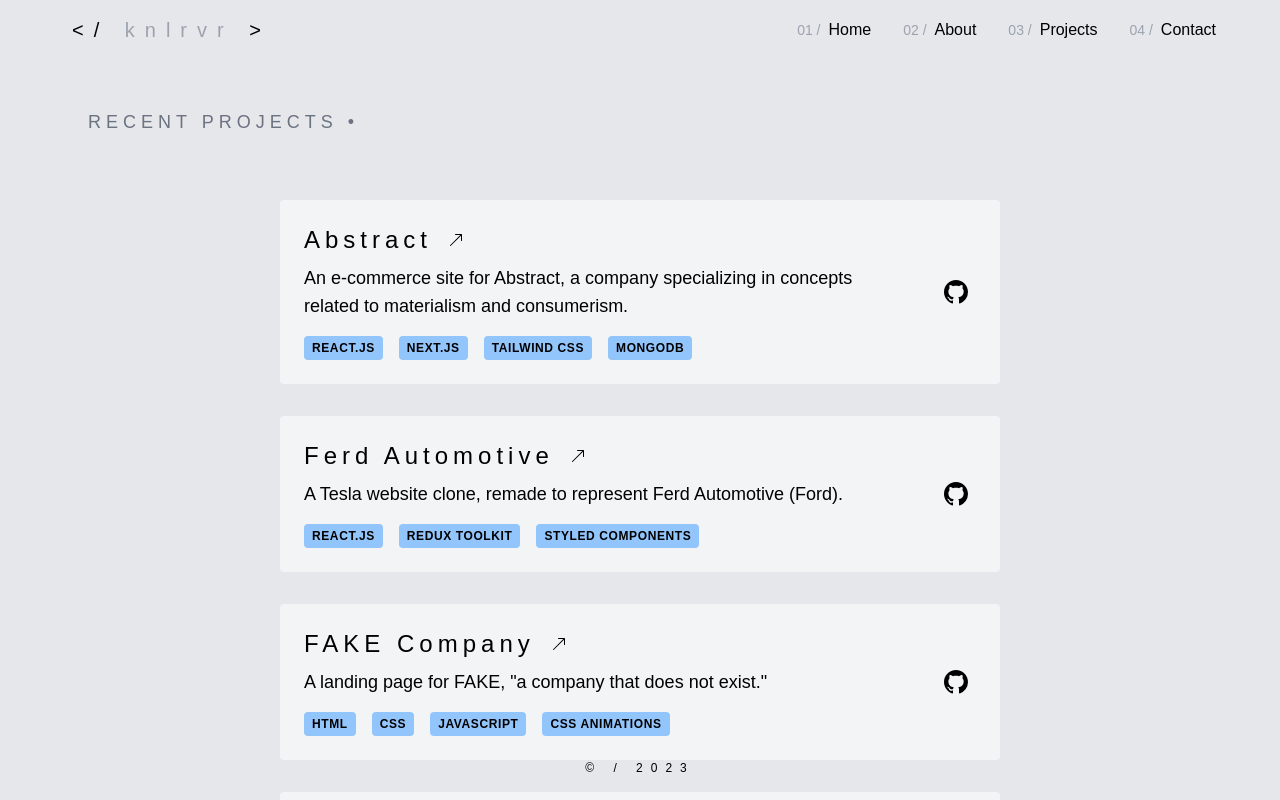
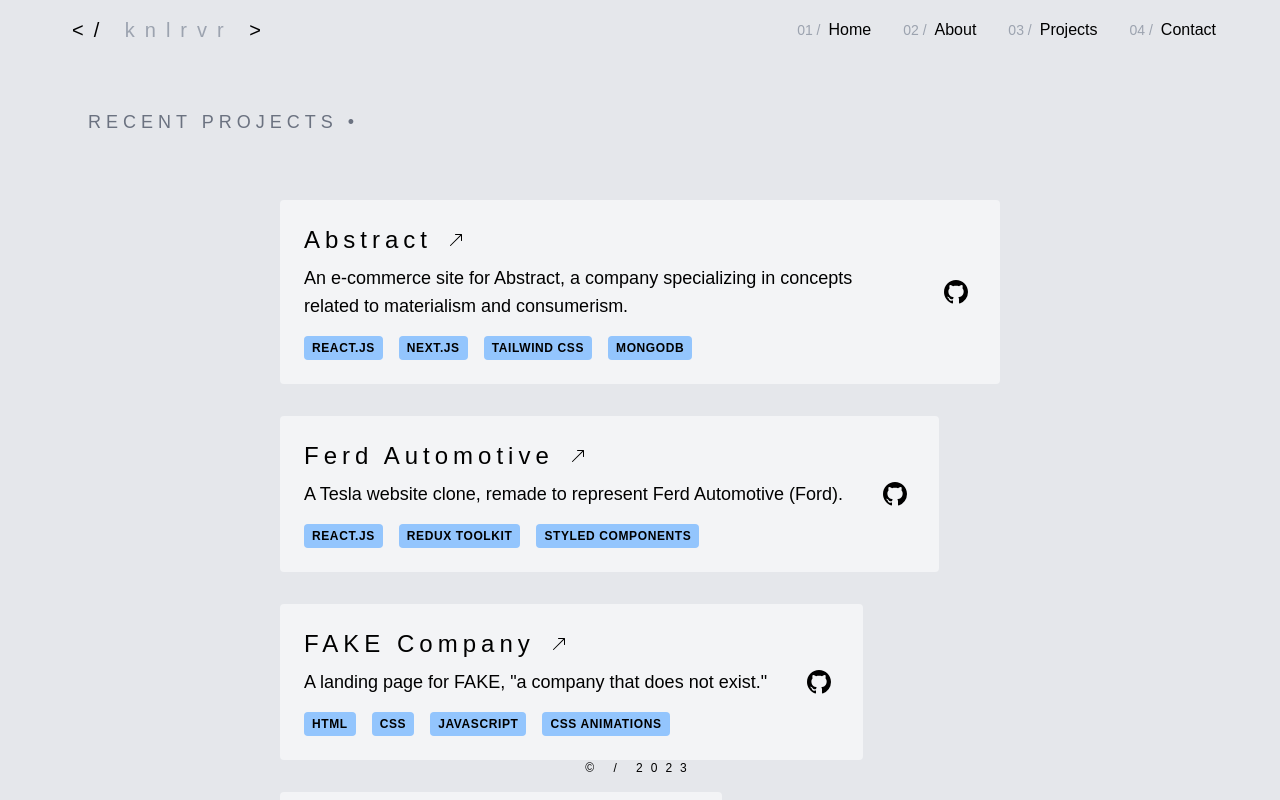
Before and after one commit to knlrvr/knlrvr-portfolio, a Next.js app: page /Projects in a window 1280 px wide. Built offline with nearby package versions, Linux system fonts and the light colour scheme.

Commit message:
added Fade

```diff
--- a/src/pages/Projects.tsx
+++ b/src/pages/Projects.tsx
@@ -9,6 +9,7 @@
   BsGithub,
   BsArrowUpRight
 } from 'react-icons/bs'
+import Fade from 'react-awesome-reveal'
 
 export default function Home() {
   return (
@@ -29,6 +30,7 @@
       </div>
 
       <div className="px-6 flex flex-col gap-8 font-thin justify-center items-start py-16 max-w-3xl mx-auto">
+        <Fade cascade>
 
         {/** 1 */}
         <div className="container mx-auto">
@@ -184,7 +186,7 @@
         </div>
 
 
-
+        </Fade>
       </div>
     </div>
 
```
